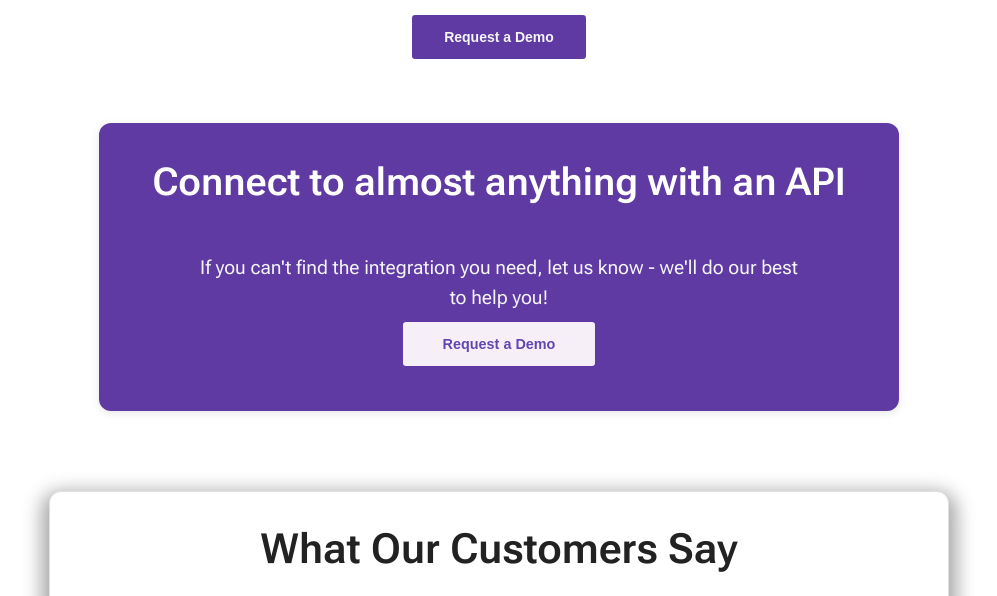
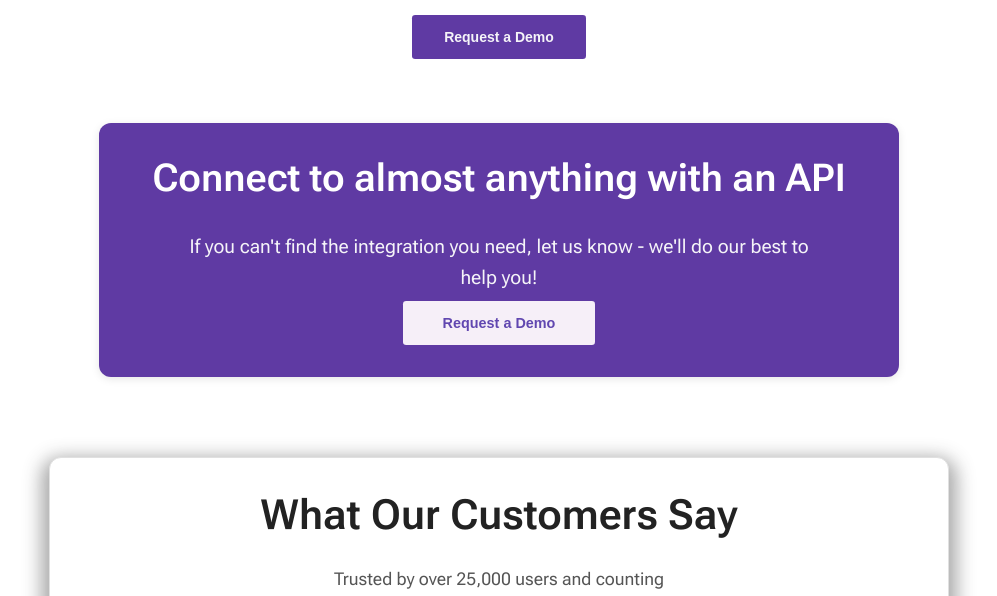
Before and after one commit to Swayam-01/FrontEnd, a plain HTML site: page index.html in a window 1280 px wide. Shown: the part 5200-5796 px from the top of the page, without its empty margins (141-1138 px from the left). Drawn offline with Linux system fonts and the light colour scheme.

Commit message:
minor changes done

```diff
--- a/styles.css
+++ b/styles.css
@@ -624,7 +624,7 @@ a {
 }
 
 .additional-info {
-    padding: 1.8rem;
+    padding: 1.5rem;
     background-color: #5f3aa3;
     color: #fff;
     border-radius: 12px;
@@ -639,12 +639,12 @@ a {
     flex-direction: column;
     align-items: center;
     justify-content: center;
-    padding-bottom: 1rem;
+    padding-bottom: 0.5rem;
 }
 .additional-info .info-title {
     font-size: 2.4rem;
     font-weight: 600;
-    margin-bottom: 1rem;
+    margin-bottom: auto;
 }
 .additional-info .info-description {
     font-size: 1.2rem;
```
